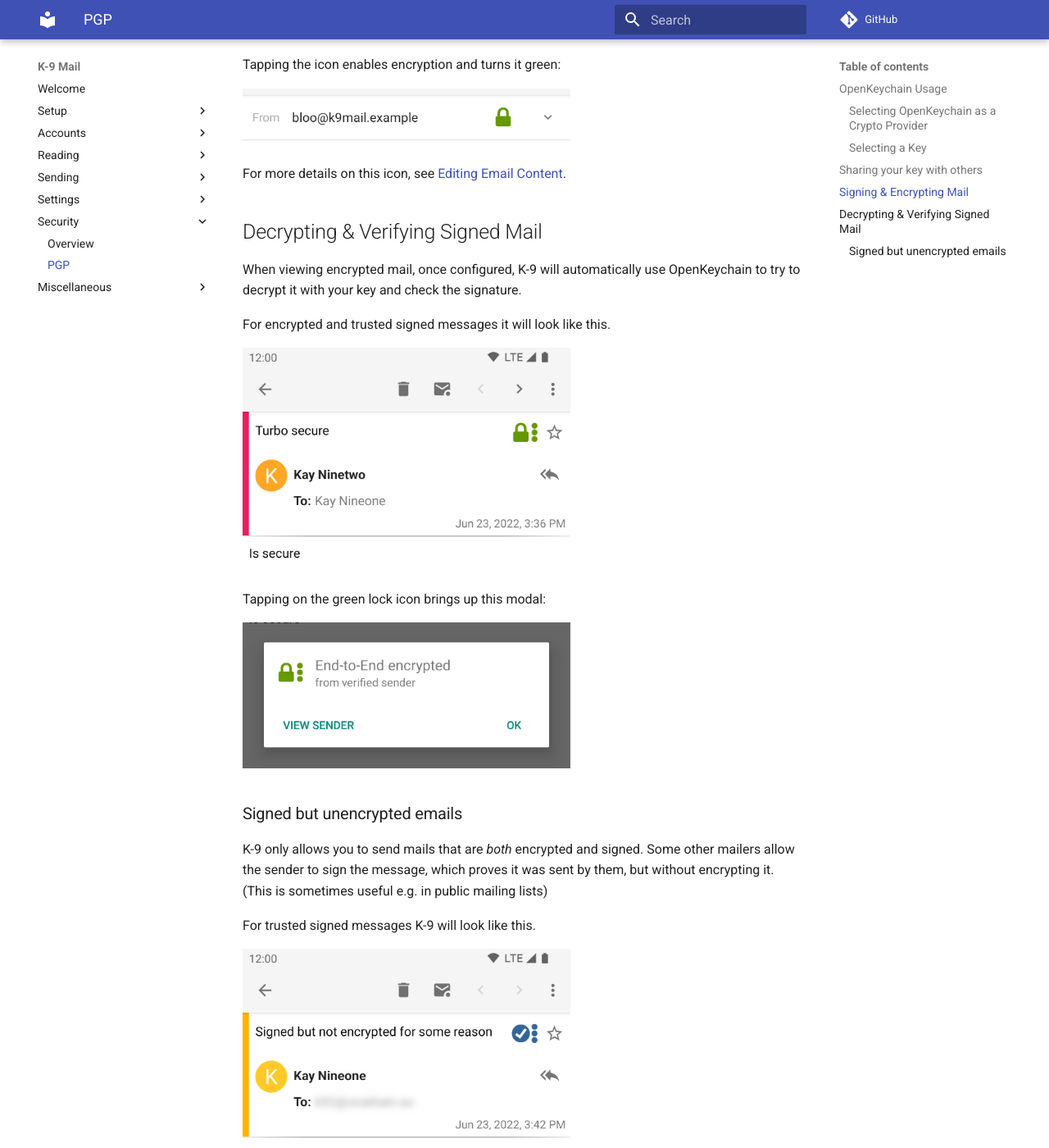
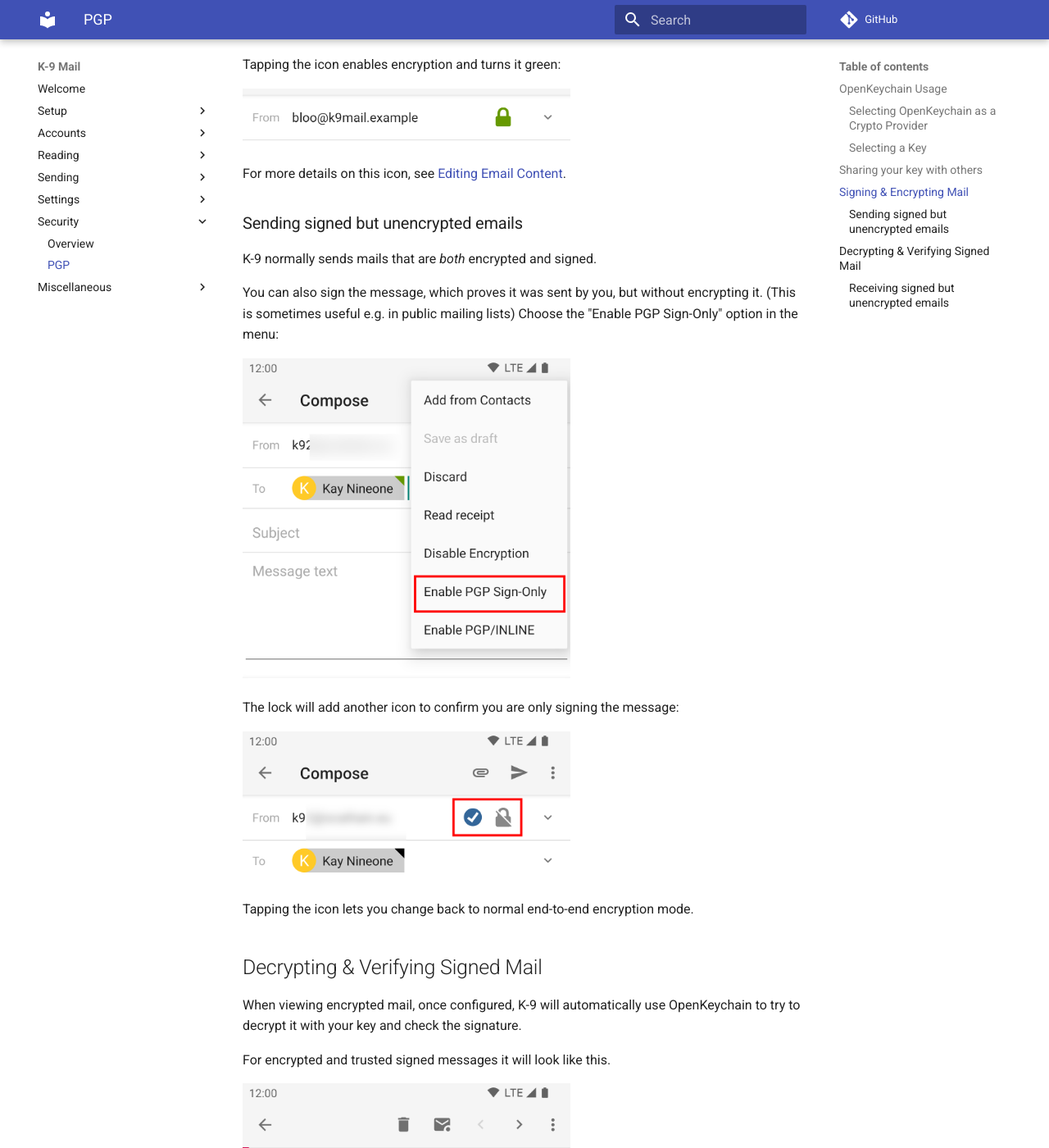
Before and after one commit to k9mail/k9mail-docs, an MkDocs documentation site: the page built from docs/en/current/security/pgp.md, in a window 1280 px wide and 1400 px high, scrolled down 3500 px. Shown: the whole window at 82% size. Built offline with MkDocs 1.6.1 and Material for MkDocs 9.7.7, drawn with Linux system fonts in a browser that asks for light colours; comment, search, counter and statistics services are not loaded; some of the changed text lies outside the part shown.

Commit message:
Re-added instructions on PGP signing without encryption

```diff
--- a/docs/en/current/security/pgp.md
+++ b/docs/en/current/security/pgp.md
@@ -64,6 +64,22 @@
 
 For more details on this icon, see [Editing Email Content](../sending/sending_content.md#encryption).
 
+### Sending signed but unencrypted emails
+
+K-9 normally sends mails that are *both* encrypted and signed.
+
+You can also sign the message, which proves it was sent by you, but without encrypting it.
+(This is sometimes useful e.g. in public mailing lists)
+Choose the "Enable PGP Sign-Only" option in the menu:
+
+![PGP Sign-Only Menu](img/pgpmime_sign_menu.png)
+
+The lock will add another icon to confirm you are only signing the message:
+
+![PGP Sign-Only Icon](img/pgpmime_signonly_icon.png)
+
+Tapping the icon lets you change back to normal end-to-end encryption mode.
+
 ## Decrypting & Verifying Signed Mail
 
 When viewing encrypted mail, once configured, K-9 will automatically use OpenKeychain to try to decrypt it with your
@@ -77,13 +93,9 @@
 
 ![Signed and Encrypted Email Details](img/pgpmime_trusted.png)
 
-### Signed but unencrypted emails
+### Receiving signed but unencrypted emails
 
-K-9 only allows you to send mails that are *both* encrypted and signed. Some other mailers
-allow the sender to sign the message, which proves it was sent by them, but without encrypting it.
-(This is sometimes useful e.g. in public mailing lists)
-
-For trusted signed messages K-9 will look like this.
+For such messages K-9 will look like this:
 
 ![Signed Email Screen](img/pgpmime_signed_msg.png)
 
```
Also changed, not shown: docs/en/current/security/img/pgpmime_sign_menu.png (added), docs/en/current/security/img/pgpmime_signonly_icon.png (added).
